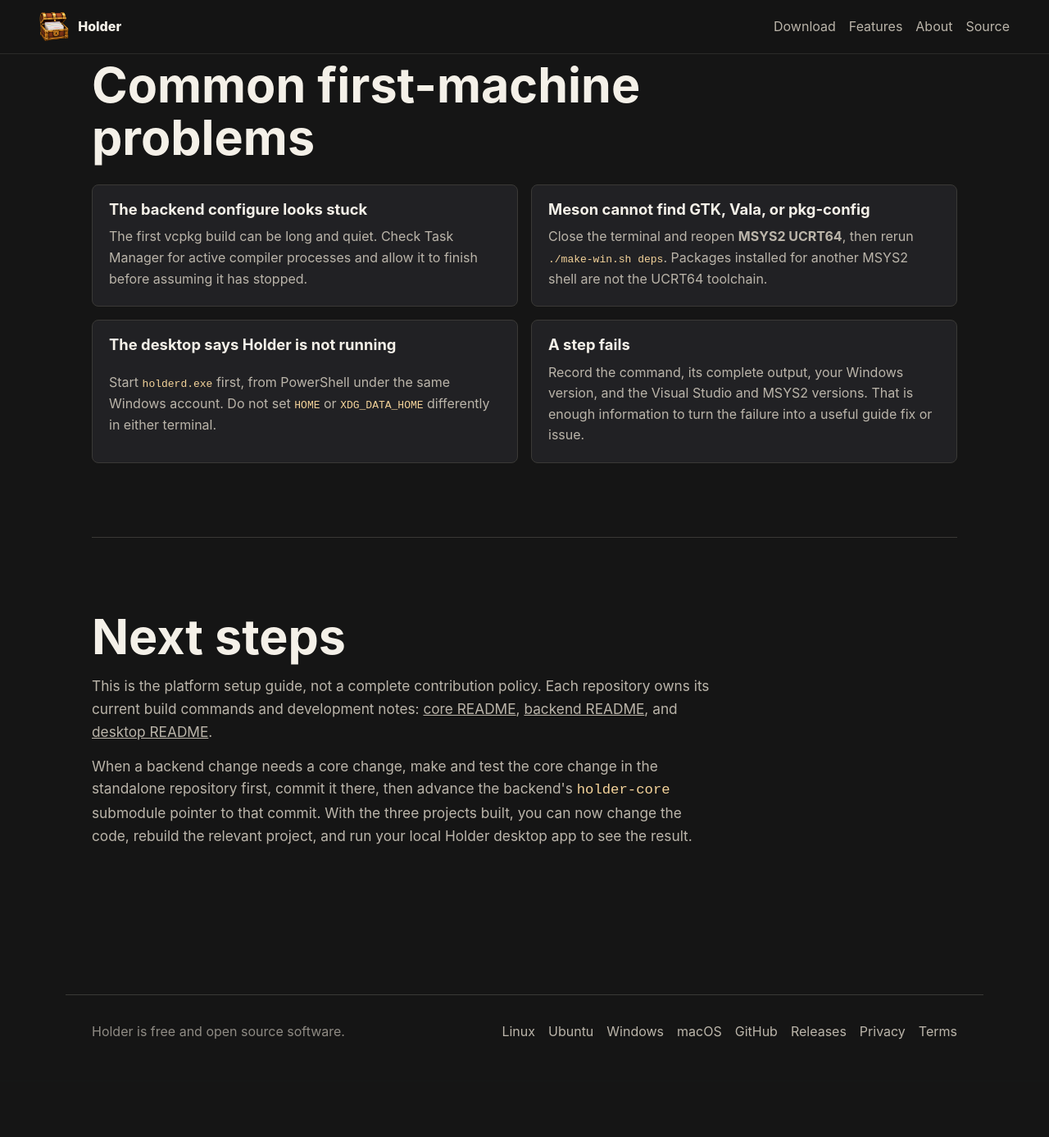
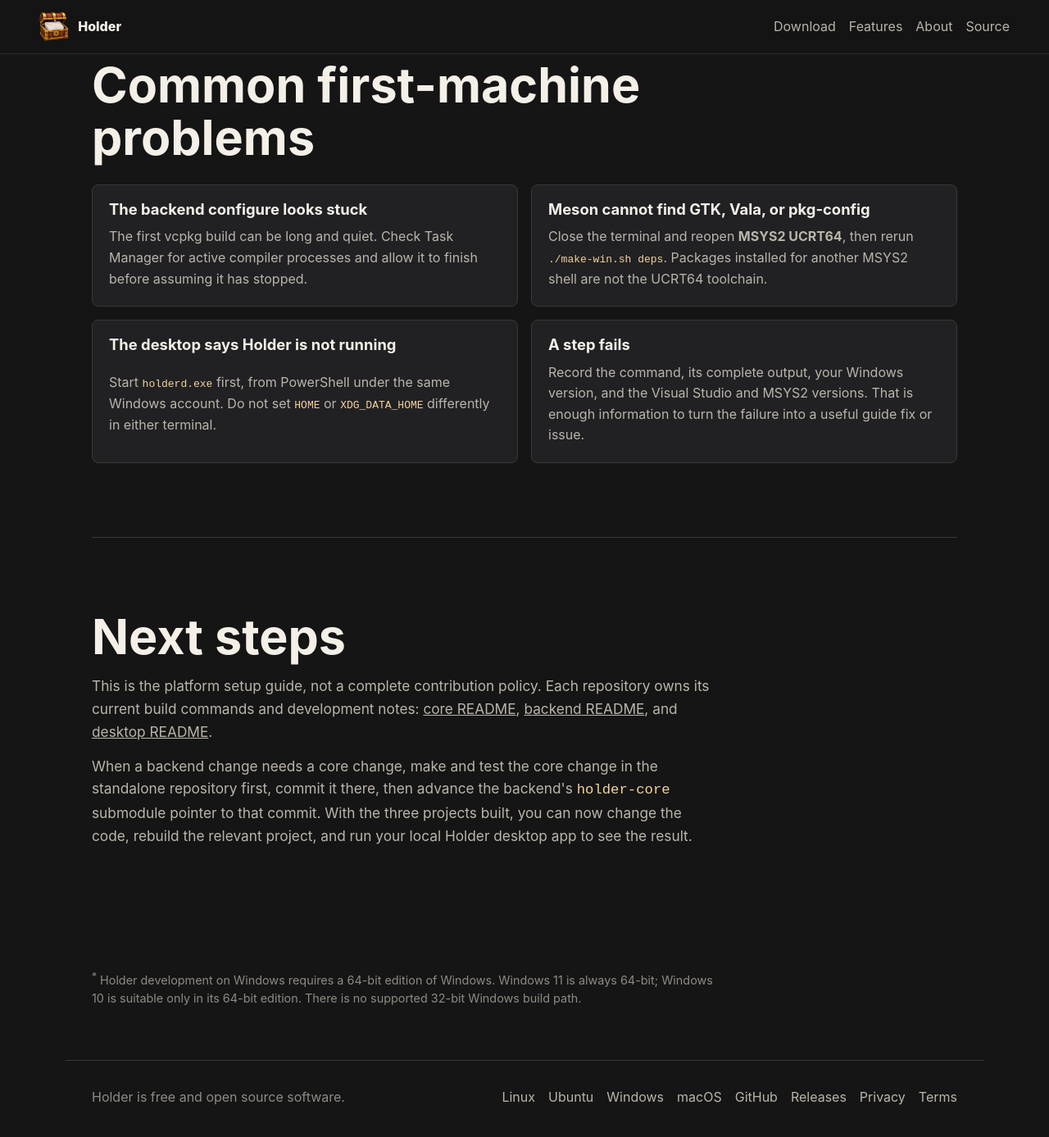
Before and after one commit to HolderTeam/holder-website, a Jekyll site: the page built from develop/windows.md, in a window 1280 px wide and 1400 px high, scrolled down 4830 px. Shown: the top 1387 px of the window at 82% size. Built offline with Jekyll 4.4.1, drawn with Linux system fonts in a browser that asks for light colours; before the commit the page ends 6149 px from its top, so only the background shows below that.

Commit message:
Improve contributor guide.

```diff
--- a/assets/css/main.css
+++ b/assets/css/main.css
@@ -418,6 +418,13 @@ code {
   margin-bottom: 0;
 }
 
+.footnote {
+  max-width: 48rem;
+  margin: 2rem 0 0;
+  color: var(--quiet);
+  font-size: 0.9rem;
+}
+
 /* Privacy Policy / Terms of Service: dense, numbered prose, not the sparse marketing
    headings the bare h1/h2/h3 rules above are sized for -- scoped down to document scale and
    given the paragraph/list spacing kramdown's plain output otherwise has none of. */
--- a/develop/windows.md
+++ b/develop/windows.md
@@ -158,3 +158,5 @@ git submodule update --init --recursive</code></pre>
     <p>When a backend change needs a core change, make and test the core change in the standalone repository first, commit it there, then advance the backend's <code>holder-core</code> submodule pointer to that commit. With the three projects built, you can now change the code, rebuild the relevant project, and run your local Holder desktop app to see the result.</p>
   </div>
 </section>
+
+<p class="footnote"><sup>*</sup> Holder development on Windows requires a 64-bit edition of Windows. Windows 11 is always 64-bit; Windows 10 is suitable only in its 64-bit edition. There is no supported 32-bit Windows build path.</p>
```
